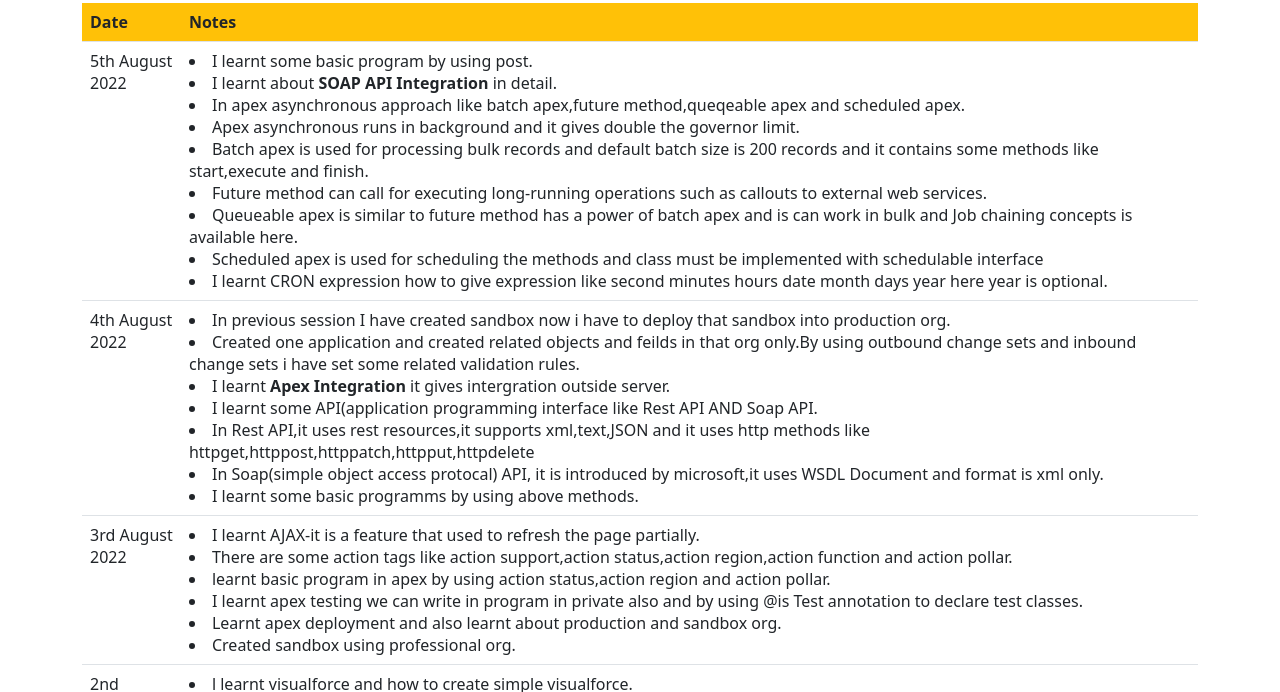
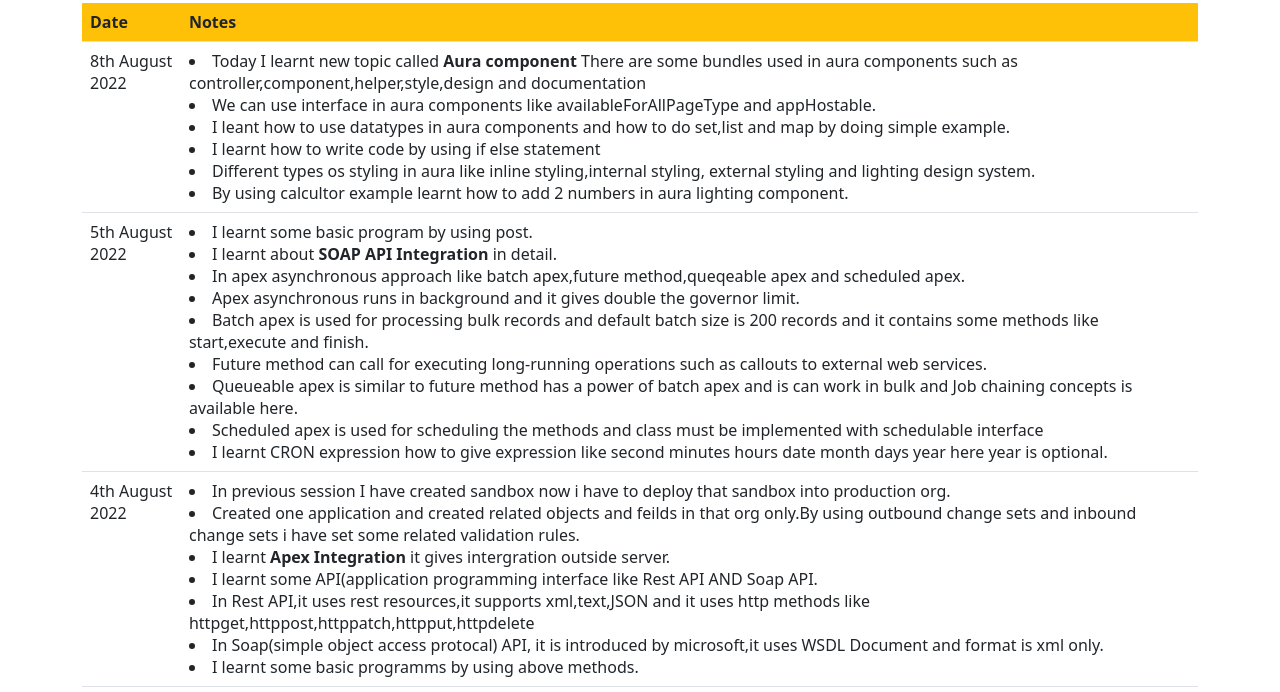
Before and after one commit to ashwinisdolli/ashwinisdolli.github.io, a plain HTML site: page journal.html in a window 1280 px wide. Shown: the part 53-745 px from the top of the page. Drawn offline with nearby package versions, Linux system fonts and the light colour scheme.

Commit message:
Add files via upload

```diff
--- a/journal.html
+++ b/journal.html
@@ -15,6 +15,18 @@
                     </tr>
                 </thead>
                 <tbody>
+<tr>
+<td>8th August 2022</td>
+<td>
+<li>Today I learnt new topic called <b>Aura component</b> </li.
+<li>There are some bundles used in aura components such as controller,component,helper,style,design and documentation</li>
+<li>We can use interface in aura components like availableForAllPageType and appHostable.</li>
+<li>I leant how to use datatypes in aura components and how to do set,list and map by doing simple example.</li>
+<li>I learnt how to write code by using if else statement</li>
+<li>Different types os styling in aura like inline styling,internal styling, external styling and lighting design system.</li>
+<li>By using calcultor example learnt how to add 2 numbers in aura lighting component.</li>
+
+
 <tr>
 <td>5th August 2022</td>
 <td>
```
